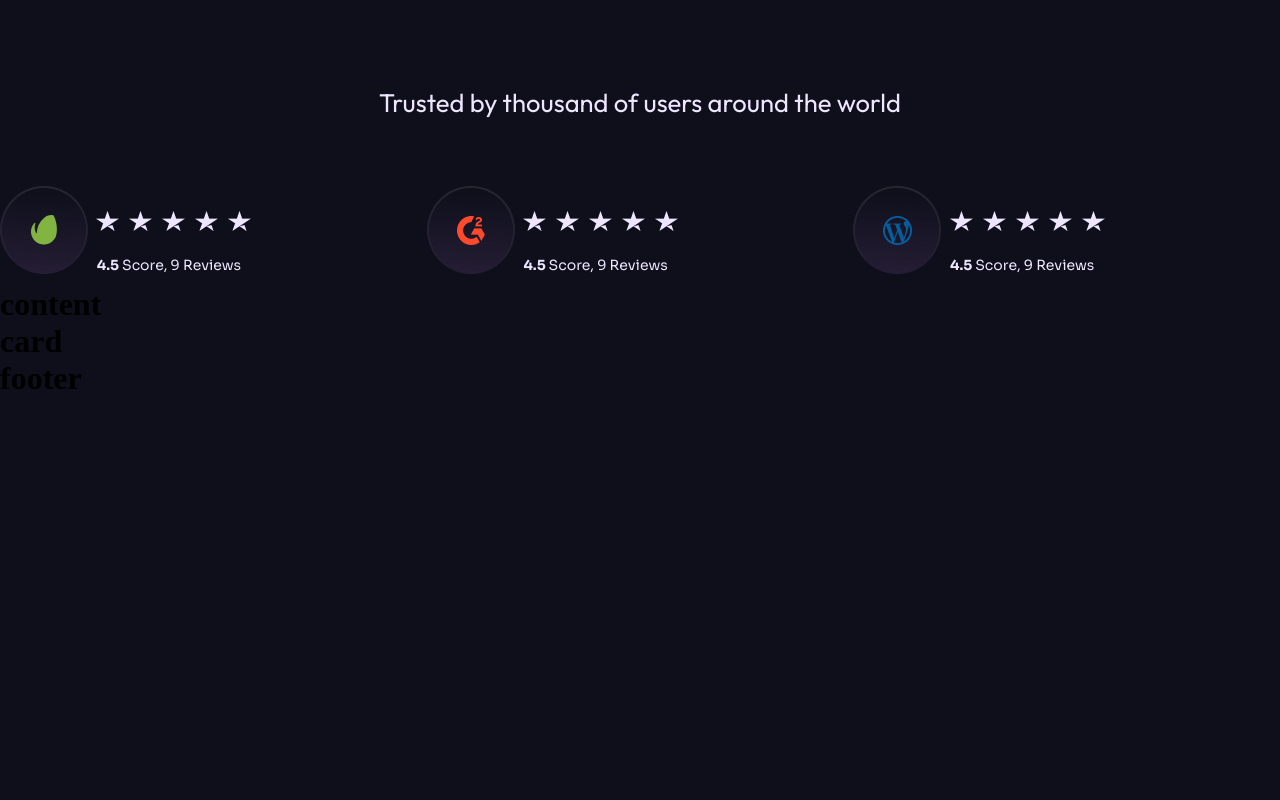
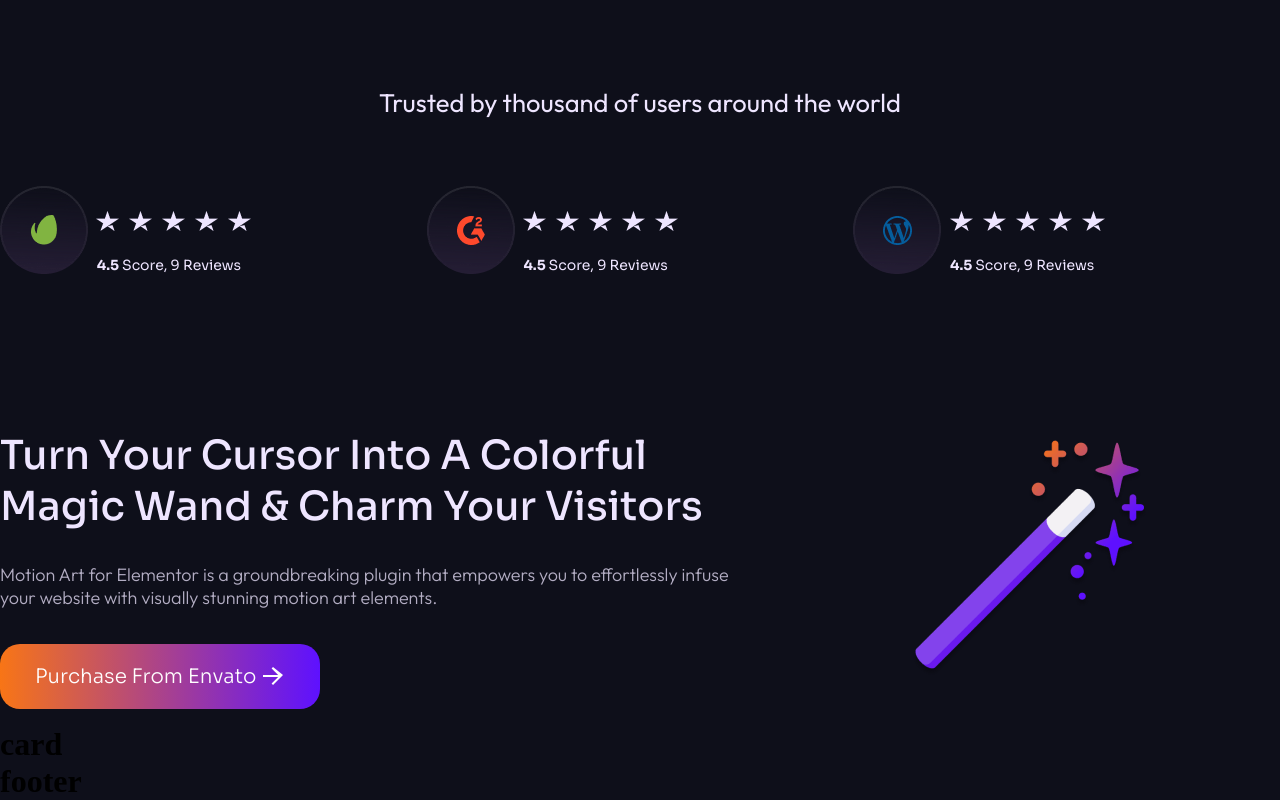
Before and after one commit to shaurya35/Heliverse-task, a React (Vite) app: page / in a window 1280 px wide. Shown: the part 783-1583 px from the top of the page. Before the commit the page ends 1180 px from the top, so only its background shows below. Built offline with nearby package versions, Linux system fonts and the light colour scheme.

Commit message:
section added

```diff
--- a/src/components/Content.css
+++ b/src/components/Content.css
@@ -0,0 +1,85 @@
+.article_outer{
+    display: flex;
+    justify-content: center;
+    align-items: end;
+    /* background-color: white; */
+    height: 27.5rem;
+}
+
+.article{
+    height: 20.4rem;
+    width: 87rem;
+    /* background-color: bisque; */
+    display: flex;
+    justify-content: start;
+    align-items: center;
+}
+
+.article_box1{
+    height: 100%;
+    /* background-color: blue; */
+    width: 60%;
+    display: flex;
+    flex-direction: column;
+    justify-content: center;
+    align-items: center;
+}
+
+.article_box2{
+    width: 40%;
+    height: 100%;
+}
+
+
+.box1_b1{
+    color: var(--primary-white);
+    /* background-color: burlywood; */
+    width: 100%;
+    height: 50%;
+    font-size: 2.5rem;
+    font-weight: 500;
+    font-family: "Sora", Sans-serif;
+    display: flex;
+    justify-content: center;
+    align-items: start;
+}
+
+.box1_b2{
+    color: var(--primary-gray);
+    /* background-color: gray; */
+    width: 100%;
+    height: 20%;
+    font-size: 1.125rem;
+    font-weight: 300;
+    font-family: "Outfit", Sans-serif;
+}
+
+.box1_b3{
+    /* background-color: green; */
+    width: 100%;
+    height: 30%;
+    font-size: 1.25rem;
+    font-weight: 300;
+    font-family: "Sora", Sans-serif;
+    display: flex;
+    justify-content: start;
+    align-items: center;
+
+}
+
+.b3_link{
+    text-decoration: none;
+    color: #ffffff;
+    background: var(--linear-gradient);
+    padding: 20px 35px;
+    border-radius: 1.25rem;
+    display: flex;
+    justify-content: center;
+    align-items: center;
+}
+
+.article_box2{
+    display: flex;
+    justify-content: center;
+    align-items: center;
+}
--- a/src/components/Content.jsx
+++ b/src/components/Content.jsx
@@ -1,9 +1,45 @@
-import React from 'react'
+import React from "react";
+import "./Content.css";
+import img from "../assets/motionarteffect-img5.png";
 
 export default function Content() {
   return (
-    <div>
-      <h1>content</h1>
-    </div>
-  )
+    <>
+      <article className="article_outer">
+        <div className="article">
+          <div className="article_box1">
+            <div className="box1_b1">
+              Turn Your Cursor Into A Colorful <br /> Magic Wand & Charm Your
+              Visitors
+            </div>
+            <div className="box1_b2">
+              Motion Art for Elementor is a groundbreaking plugin that empowers
+              you to effortlessly infuse <br /> your website with visually stunning
+              motion art elements.
+            </div>
+            <div className="box1_b3">
+              <a href="#" className="b3_link">
+                Purchase From Envato&nbsp;{" "}
+                <svg
+                  width="24"
+                  height="24"
+                  viewBox="0 0 24 24"
+                  fill="none"
+                  xmlns="http://www.w3.org/2000/svg"
+                >
+                  <path
+                    d="M12 2L10.59 3.41L17.17 10H2V12H17.17L10.59 18.59L12 20L22 10L12 2Z"
+                    fill="currentColor"
+                  />
+                </svg>
+              </a>
+            </div>
+          </div>
+          <div className="article_box2">
+            <img src={img} alt="img" />
+          </div>
+        </div>
+      </article>
+    </>
+  );
 }
```
